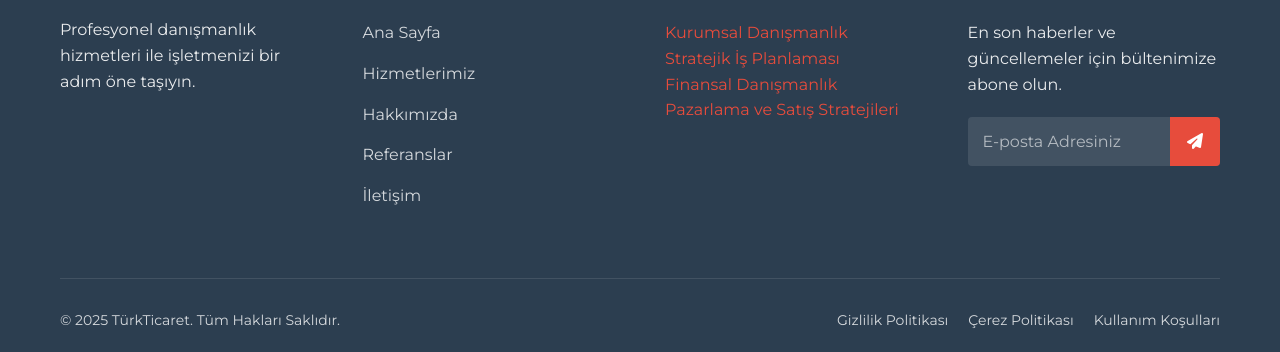
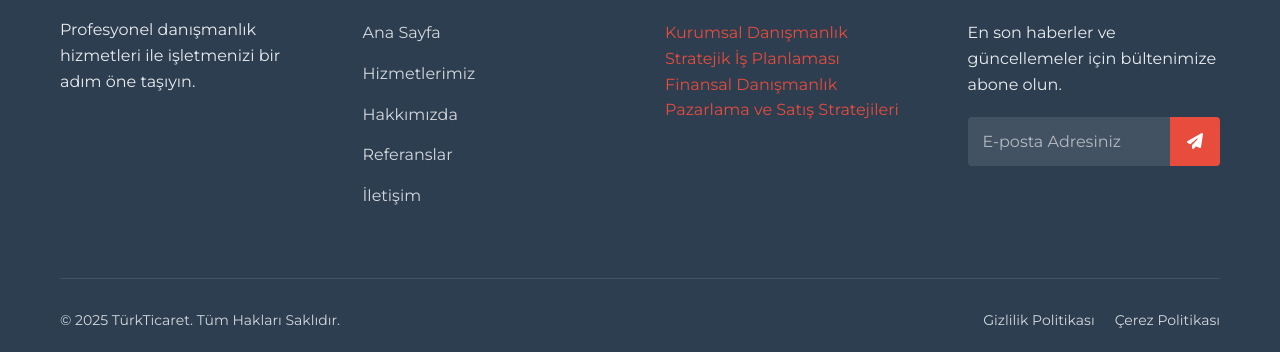
Before and after one commit to Azamqulov/T-rkTicaret, a plain HTML site: page index.html in a window 1280 px wide. Shown: the part 7920-8272 px from the top of the page. Drawn offline with nearby package versions, Linux system fonts and the light colour scheme.

Commit message:
Update index.html

```diff
--- a/index.html
+++ b/index.html
@@ -601,7 +601,7 @@
                 <div class="footer-bottom-links">
                     <a href="gizlilik-politikasi.html">Gizlilik Politikası</a>
                     <a href="cerez-politikasi.html">Çerez Politikası</a>
-                    <a href="kullanim-kosullari.html">Kullanım Koşulları</a>
+
                 </div>
             </div>
         </div>
```
